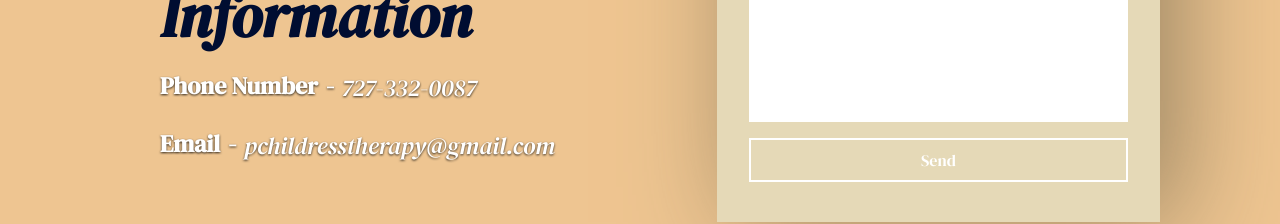
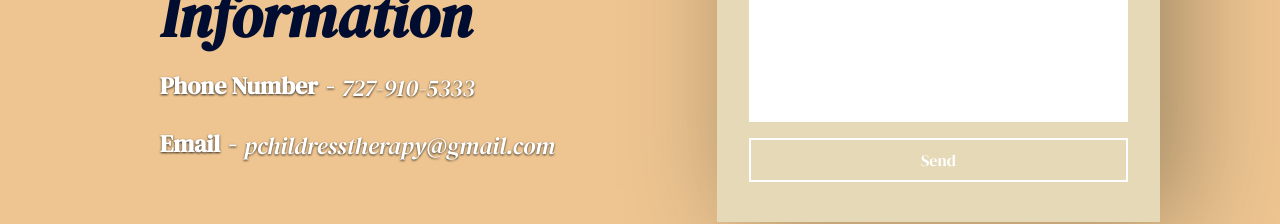
Before and after one commit to charliechildress/therapy-website, a React (Create React App) app: page /contact in a window 1280 px wide. Shown: the part 500-724 px from the top of the page. Built offline with nearby package versions, Linux system fonts and the light colour scheme.

Commit message:
Update contact phone number in Contact.jsx

```diff
--- a/src/screens/Contact.jsx
+++ b/src/screens/Contact.jsx
@@ -57,10 +57,10 @@ const Contact = () => {
                     -
                   </p>
                   <a
-                    href="tel:7272611048"
+                    href="tel:7279105333"
                     className="pt-0.5 font-medium text-card-text hover:underline font-serif-italic 3xl:text-3xl 2xl:text-2xl xl:text-2xl lg:text-xl md:text-lg sm:text-md xs:text-md"
                   >
-                    727-332-0087
+                    727-910-5333
                   </a>
                 </div>
                 <div className="flex pt-6 sm:pt-4 xs:pt-2">
```
